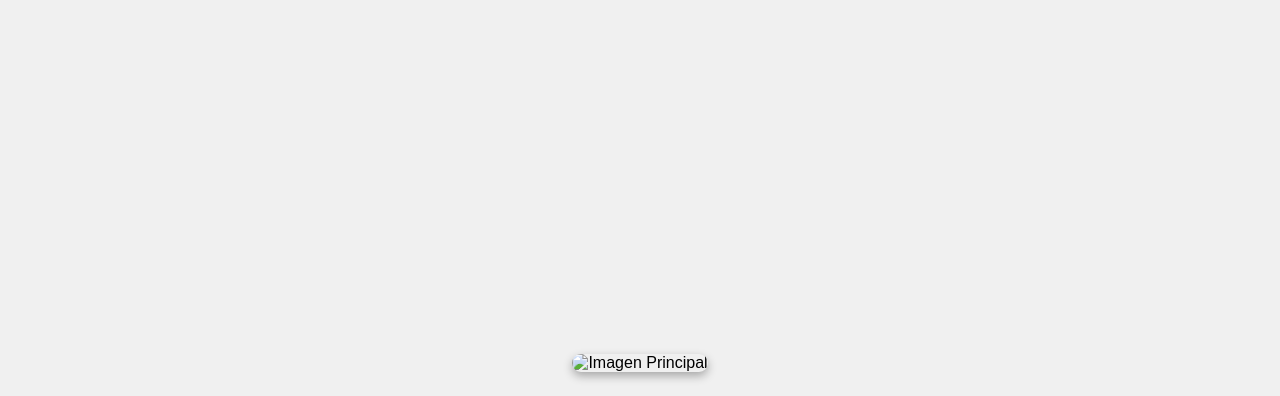
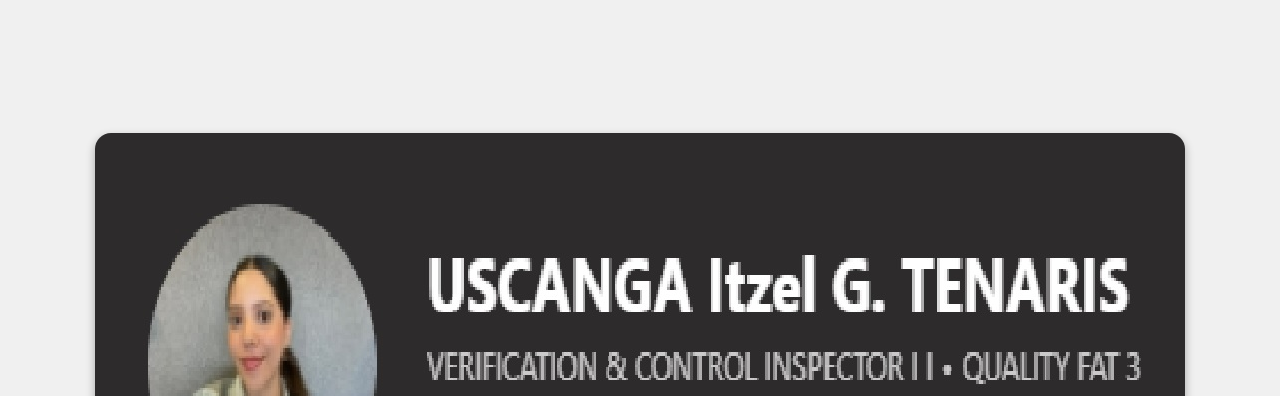
Before and after one commit to JonathanCM16/Prueba1, a plain HTML site: page index.html in a window 1280 px wide. Shown: the top 396 px of the page. Drawn offline with Linux system fonts and the light colour scheme.

Commit message:
Update index.html

```diff
--- a/index.html
+++ b/index.html
@@ -39,7 +39,7 @@
 <body>
 
   <!-- Cambia la ruta de esta imagen por la tuya -->
-  <img class="imagen-principal" src=""lamasdramas.jpg"" alt="Imagen Principal">
+  <img class="imagen-principal" src="lamasdramas.jpg" alt="Imagen Principal">
 
   <!-- Texto grande debajo -->
   <div class="texto-grande">
```
